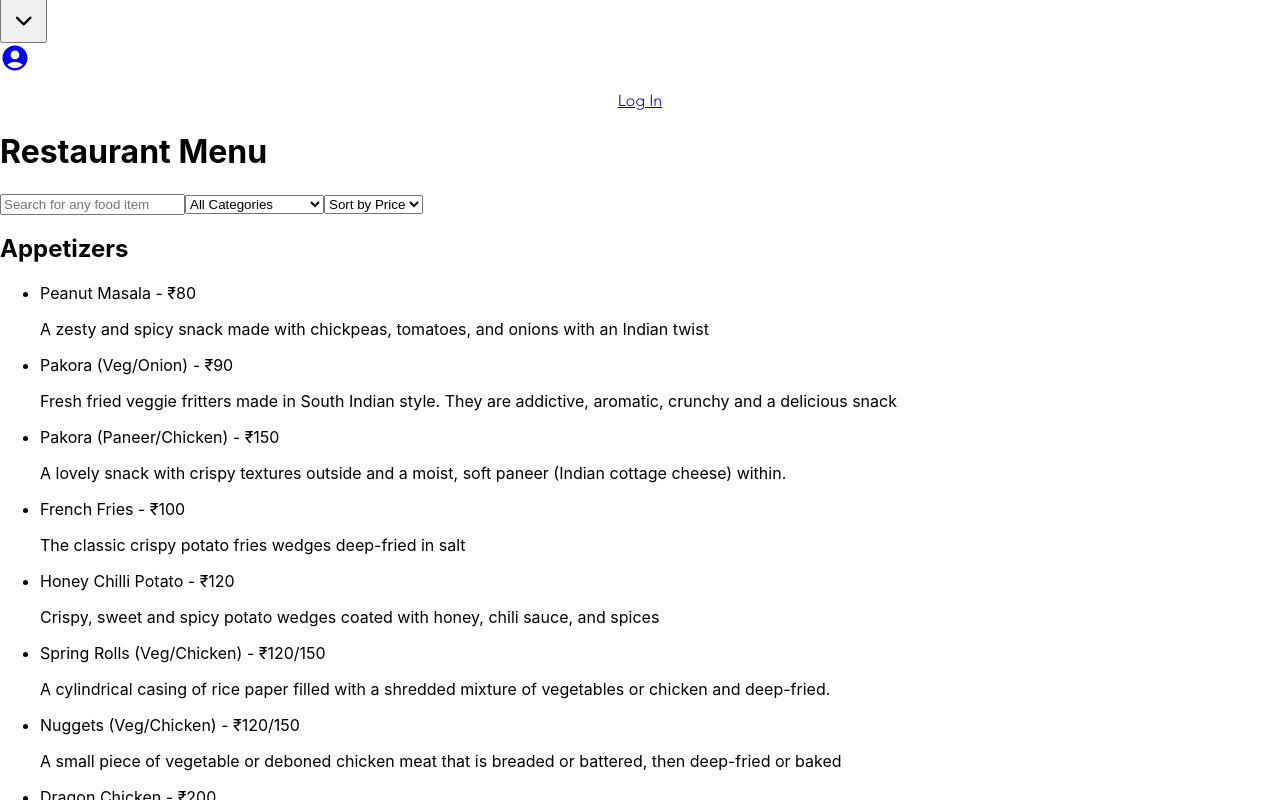
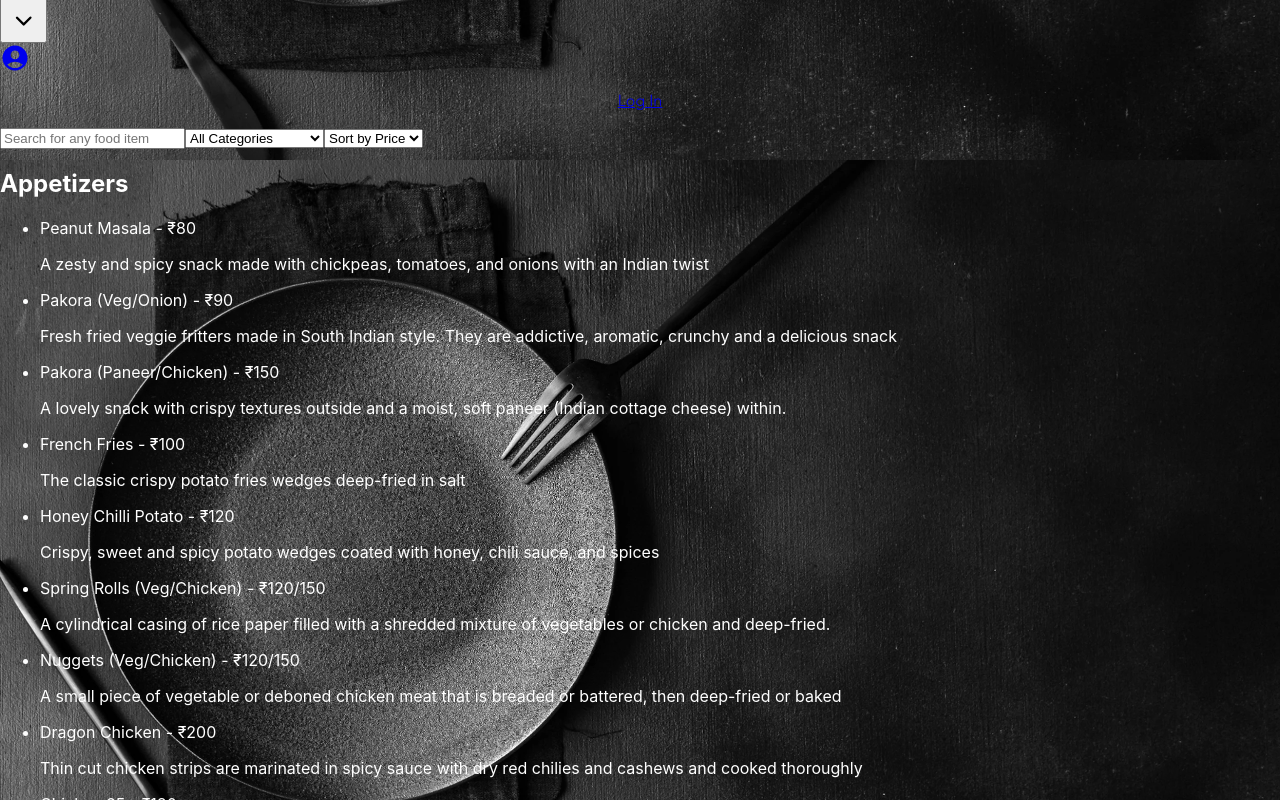
Before and after one commit to Muzaffar2807/auriga-assignment, a React (Create React App) app: page / in a window 1280 px wide. Shown: the part 640-1440 px from the top of the page. Built offline with nearby package versions, Linux system fonts and the light colour scheme.

Commit message:
footeer issue fix

```diff
--- a/src/components/Home/Home.jsx
+++ b/src/components/Home/Home.jsx
@@ -3,6 +3,8 @@ import "./Home.scss";
 
 import menu from "../../assets/data/menuData";
 import MenuCard from "../MenuCard";
+
+import backgroudImage from "../../assets/images/cuttlery.webp"
 
 const Home = () => {
   const [searchQuery, setSearchQuery] = useState("");
@@ -32,8 +34,10 @@ const Home = () => {
     : filteredMenu;
 
   return (
-    <div>
-      <h1>Restaurant Menu</h1>
+    <div className="home-container">
+
+
+
 
       {/* Global Search Bar */}
       <input
@@ -64,7 +68,7 @@ const Home = () => {
       </select>
 
       {/* Render Menu */}
-      <div>
+      <div className="pb-300">
         <MenuCard sortedMenu={sortedMenu} />
       </div>
     </div>
--- a/src/components/Home/Home.scss
+++ b/src/components/Home/Home.scss
@@ -0,0 +1,4 @@
+.home-container{
+    color: #fff;
+
+}
--- a/src/components/Layouts/AppLayout.jsx
+++ b/src/components/Layouts/AppLayout.jsx
@@ -6,6 +6,7 @@ import Footer from "./Footer";
 
 const AuthLayout = (props) => {
   return (
+    <div className="main-layout">
       <div className="app-layout">
         <div className="content-main">
           <div className="header-layout">
@@ -17,6 +18,7 @@ const AuthLayout = (props) => {
           </div>
         </div>
       </div>
+    </div>
   );
 };
 
--- a/src/components/Layouts/AppLayout.scss
+++ b/src/components/Layouts/AppLayout.scss
@@ -1,3 +1,22 @@
+.main-layout {
+  display: flex;
+  flex-direction: column;
+  min-height: 100vh;
+  margin: 0;
+}
 .app-layout {
-    padding-top: 76px;
+  flex: 1;
+  display: flex;
+  flex-direction: column;
+  padding-top: 76px;
 }
+
+.content-main {
+  flex: 1;
+  display: flex;
+  flex-direction: column;
+}
+
+.footer-layout {
+  margin-top: auto;
+}
--- a/src/components/Layouts/Footer.jsx
+++ b/src/components/Layouts/Footer.jsx
@@ -12,7 +12,7 @@ import {
 
 const Footer = () => {
   return (
-    <>
+    <div className="main-footer-wrapper">
       <div className="footer-wrapper">
         <div className="footer-div">
           <h2>USEFUL LINKS</h2>
@@ -130,9 +130,11 @@ const Footer = () => {
       <div className="bottom-footer">
         <a href="#">Destinations</a>
 
-        <a href="#" className="pl-8">Covide-19 FAQ's</a>
+        <a href="#" className="pl-8">
+          Covide-19 FAQ's
+        </a>
       </div>
-    </>
+    </div>
   );
 };
 
--- a/src/components/Layouts/Footer.scss
+++ b/src/components/Layouts/Footer.scss
@@ -1,3 +1,4 @@
+.main-footer-wrapper {
   .footer-wrapper {
     background-color: #38445c;
     color: #fff;
@@ -114,7 +115,7 @@
         padding: 0.2rem 1rem;
       }
 
-    .share-btn{
+      .share-btn {
         background-color: #6176a3;
         padding: 0.2rem 1rem;
       }
@@ -124,6 +125,7 @@
   .bottom-footer {
     background-color: #38445c;
     color: #fff;
-  font-family: 'logo-text-font';
+    font-family: "logo-text-font";
     padding-left: 10rem;
   }
+}
--- a/src/index.css
+++ b/src/index.css
@@ -1,23 +1,29 @@
 @font-face {
-  font-family: 'logo-font';
-  src: url('./assets/font/FontsFree-Net-Lulo-Clean-W01-One-Bold.ttf') format('truetype');
+  font-family: "logo-font";
+  src: url("./assets/font/FontsFree-Net-Lulo-Clean-W01-One-Bold.ttf")
+    format("truetype");
 }
 
 @font-face {
- font-family: 'logo-text-font';
-  src: url('./assets//font/Avenir\ LT\ 35\ Light.ttf') format('truetype');
+  font-family: "logo-text-font";
+  src: url("./assets//font/Avenir\ LT\ 35\ Light.ttf") format("truetype");
 }
 
 body {
   margin: 0;
-  font-family: -apple-system, BlinkMacSystemFont, 'Segoe UI', 'Roboto', 'Oxygen',
-    'Ubuntu', 'Cantarell', 'Fira Sans', 'Droid Sans', 'Helvetica Neue',
+  padding: 0;
+  background-image: url("../src/assets/images/cuttlery.webp");
+  background-repeat: no-repeat;
+  background-attachment: fixed;
+  background-size: cover;
+  font-family: -apple-system, BlinkMacSystemFont, "Segoe UI", "Roboto", "Oxygen",
+    "Ubuntu", "Cantarell", "Fira Sans", "Droid Sans", "Helvetica Neue",
     sans-serif;
   -webkit-font-smoothing: antialiased;
   -moz-osx-font-smoothing: grayscale;
 }
 
 code {
-  font-family: source-code-pro, Menlo, Monaco, Consolas, 'Courier New',
+  font-family: source-code-pro, Menlo, Monaco, Consolas, "Courier New",
     monospace;
 }
```
Also changed, not shown: src/assets/images/Soles on Wheels Logo.webp (added), src/assets/images/cuttlery.webp (added). Lines whose indentation alone changed are shown as unchanged.
